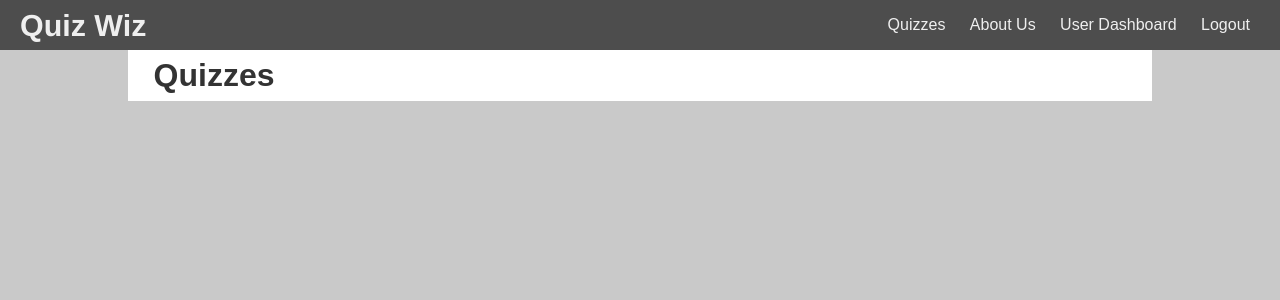
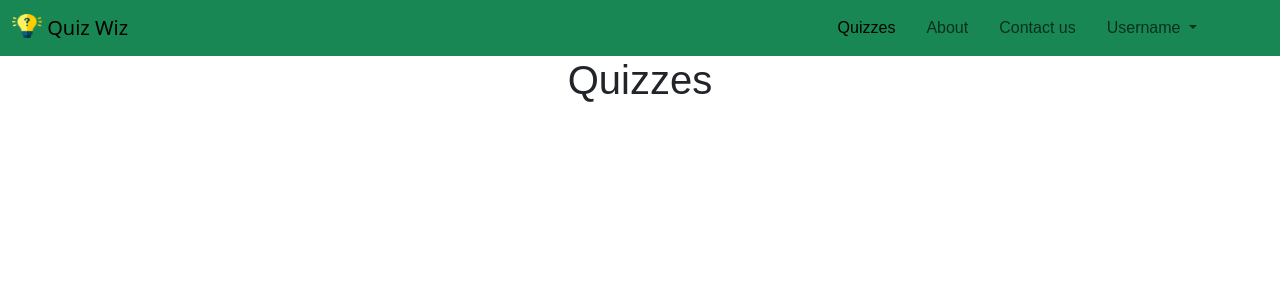
Before and after one commit to Umlamulankunzi/quiz-app, a Django app: page / in a window 1280 px wide. Shown: the top 300 px of the page. Run offline with Django 4.2, Linux system fonts and the light colour scheme; the visitor is signed in with stand-in values (Sample User, id 1); data that the repository does not hold is empty.

Commit message:
Incorporated Bootstrap framework to style frontend
- Integrated Bootstrap classes into existing HTML templates
- Updated styling for improved layout and responsiveness
- Applied Bootstrap components to streamline frontend development

Note: Some templates are partially updated with Bootstrap;
further styling and adjustments in progress.

```diff
--- a/quizzes/templates/quizzes/quiz_list.html
+++ b/quizzes/templates/quizzes/quiz_list.html
@@ -2,11 +2,31 @@
 
 {% block content %}
 
-<h1>Quizzes</h1>
-<ul>
+<!-- USE BOOTSTRAP CARDS TO SHOW LIST OF QUIZZES -->
+
+<!-- BOOTSTRAP CARD BEGIN -->
+
+<h1 class="text-center">Quizzes</h1>
+
+<div class="row row-cols-1 row-cols-md-3 g-4 mt-3">
     {% for quiz in quizzes %}
-    <li><a href="{% url 'quiz_detail' quiz.id %}">{{ quiz.title }}</a></li>
+        <div class="col">
+
+        <div class="card h-100">
+
+            <div class="card-body">
+                <h5 class="card-title">{{ quiz.title }}</h5>
+                <p class="card-text">{{ quiz.description }}</p>
+            </div>
+            <div class="card-footer">
+            <small class="text-body-secondary">Last updated 3 mins ago</small>
+            </div>
+            <a class="stretched-link" href="{% url 'quiz_detail' quiz.id %}"></a>
+        </div>
+        </div>
     {% endfor %}
-</ul>
+</div>
+
+  <!-- BOOTSTRAP CARD END -->
 
 {% endblock content %}
--- a/static/css/index.css
+++ b/static/css/index.css
@@ -96,6 +96,15 @@ button:hover {
     margin-bottom: 20px;
 }
 
+.indent {
+    padding-left: 2rem;
+    display: block;
+}
+
+.question-container {
+    margin-bottom: 2px;
+}
+
 /* Responsive adjustments */
 @media (max-width: 600px) {
     nav ul li {
--- a/templates/base.html
+++ b/templates/base.html
@@ -8,6 +8,8 @@
     <!-- Link to the custom CSS file -->
     <link rel="stylesheet" href="{% static 'css/index.css' %}">
     <link rel="stylesheet" href="{% static 'css/navbar.css' %}">
+    <link href="https://cdn.jsdelivr.net/npm/bootstrap@5.3.3/dist/css/bootstrap.min.css" rel="stylesheet" integrity="sha384-QWTKZyjpPEjISv5WaRU9OFeRpok6YctnYmDr5pNlyT2bRjXh0JMhjY6hW+ALEwIH" crossorigin="anonymous">
+    <link rel="icon" href="{% static 'images/quiz.png' %}">
 
     {% block stylesheetlink %}
 
@@ -17,39 +19,52 @@
 </head>
 <body>
 
-<div class="nav">
-  <input type="checkbox" id="nav-check">
-  <div class="nav-header">
-    <div class="nav-title">
-      <a class="nav-logo" href="{% url 'quiz_list' %}" >Quiz Wiz</a>
+  <!-- NAVBAR -->
+  <nav class="navbar navbar-expand-lg bg-success">
+    <div class="container-fluid">
+      <a class="navbar-brand" href="#">
+        <img src="{% static 'images/quiz.png' %}" alt="Logo" width="30" height="24" class="d-inline-block align-text-top">
+        Quiz Wiz
+      </a>
+      <button class="navbar-toggler" type="button" data-bs-toggle="collapse" data-bs-target="#navbarNavDropdown" aria-controls="navbarNavDropdown" aria-expanded="false" aria-label="Toggle navigation">
+        <span class="navbar-toggler-icon"></span>
+      </button>
+      <div class="collapse navbar-collapse justify-content-end me-5" id="navbarNavDropdown">
+        <ul class="navbar-nav">
+          <li class="nav-item">
+            <a class="nav-link active" aria-current="page" href="{% url 'quiz_list' %}">Quizzes</a>
+          </li>
+          <li class="nav-item">
+            <a class="nav-link" href="#">About</a>
+          </li>
+          <li class="nav-item">
+            <a class="nav-link" href="#">Contact us</a>
+          </li>
+          {% if user.is_authenticated %}
+            <li class="nav-item dropdown">
+              <a class="nav-link dropdown-toggle" href="#" role="button" data-bs-toggle="dropdown" aria-expanded="false">
+                Username
+              </a>
+              <ul class="dropdown-menu dropdown-menu-start">
+                <li><a class="dropdown-item" href="{% url 'user_dashboard' %}">User Dashboard</a></li>
+
+                {% if user.is_quiz_master %}
+                  <li><a class="dropdown-item" href="{% url 'quiz_master_dashboard' %}">Quiz Dashboard</a></li>
+                {% endif %}
+                <li><a class="dropdown-item" href="{% url 'logout' %}">Logout</a></li>
+              </ul>
+            </li>
+          {% else %}
+            <li class="nav-item">
+              <a class="nav-link" href="{% url 'login' %}">Login</a>
+            </li>
+          {% endif %}
+        </ul>
+      </div>
     </div>
-  </div>
-  <div class="nav-btn">
-    <label for="nav-check">
-    <span></span>
-    <span></span>
-    <span></span>
-    </label>
-  </div>
+  </nav>
 
-  <div class="nav-links">
-    <a href="{% url 'quiz_list' %}">Quizzes</a>
-    <a href="#">About Us</a>
-
-    {% if user.is_authenticated %}
-      <a href="{% url 'user_dashboard' %}">User Dashboard</a>
-
-      {% if user.is_quiz_master %}
-        <a href="{% url 'quiz_master_dashboard' %}">Quiz Master Dashboard</a>
-
-      {% endif %}
-      <a href="{% url 'logout' %}">Logout</a>
-
-    {% else %}
-      <a href="{% url 'login' %}">Login</a>
-    {% endif %}
-  </div>
-</div>
+<!-- NAVBAR END -->
 
 
 
@@ -62,5 +77,6 @@
   {% block content %}
   {% endblock %}
 </div>
+<script src="https://cdn.jsdelivr.net/npm/bootstrap@5.3.3/dist/js/bootstrap.bundle.min.js" integrity="sha384-YvpcrYf0tY3lHB60NNkmXc5s9fDVZLESaAA55NDzOxhy9GkcIdslK1eN7N6jIeHz" crossorigin="anonymous"></script>
 </body>
 </html>
```
Also changed, not shown: quizzes/templates/quizzes/quiz_detail.html (+14 -5 lines), static/images/quiz.png (added).
